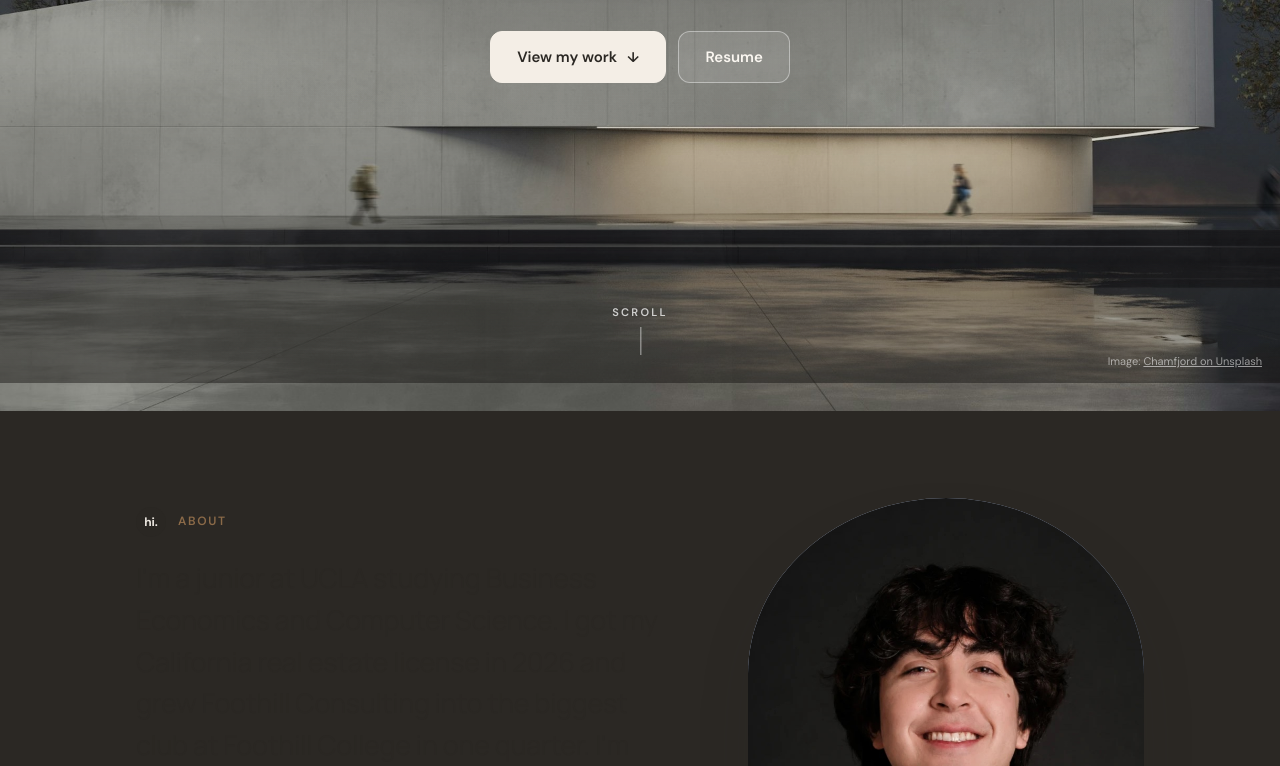
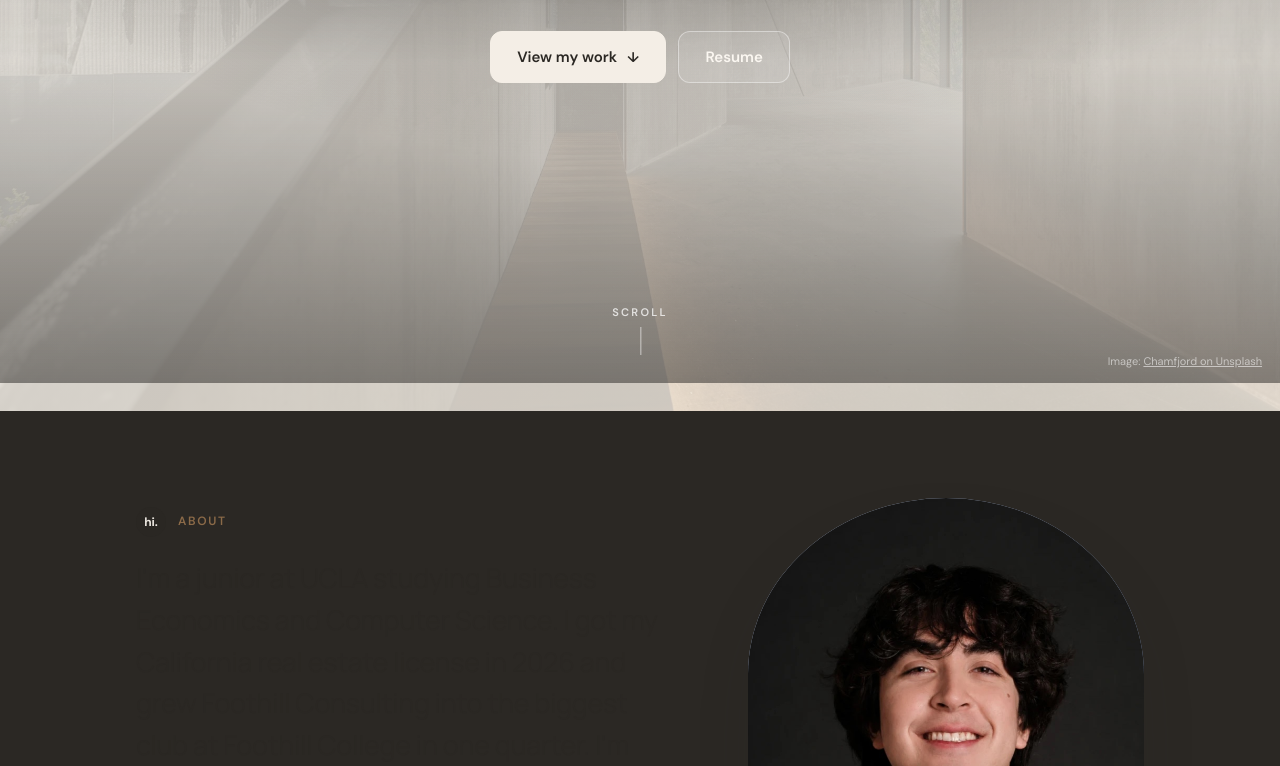
Before and after one commit to colerandell/portfolio, a plain HTML site: page index.html in a window 1280 px wide. Shown: the part 389-1155 px from the top of the page. Drawn offline with Linux system fonts and the light colour scheme.

Commit message:
Different photo behind each section, crossfading on scroll

```diff
--- a/index.html
+++ b/index.html
@@ -13,6 +13,16 @@
 </head>
 <body>
 <div class="blobs" aria-hidden="true"><i></i><i></i><i></i><i></i></div>
+<div class="bg-stack" aria-hidden="true">
+  <div class="bg on" data-for="top-hero" style="background-image:url(img/hero.jpg)"></div>
+  <div class="bg" data-for="about" data-src="img/bg-about.jpg"></div>
+  <div class="bg" data-for="work" data-src="img/bg-work.jpg"></div>
+  <div class="bg" data-for="experience" data-src="img/bg-experience.jpg"></div>
+  <div class="bg" data-for="skills" data-src="img/bg-skills.jpg"></div>
+  <div class="bg" data-for="contact" data-src="img/bg-contact.jpg"></div>
+  <div class="veil"></div>
+</div>
+
 
 <nav>
   <div class="wrap">
@@ -28,7 +38,7 @@
 
 <main id="top">
 
-  <section class="hero-photo">
+  <section class="hero-photo" id="top-hero">
     <div class="hero-bg" aria-hidden="true"></div>
     <div class="wrap hero-inner">
       <h1>Cole <em>Randell</em></h1>
@@ -266,24 +276,28 @@
 </footer>
 
 <script>
-  // One picture for the whole page: the photo stays fixed, and a cream veil fades in
-  // as you leave the hero, then fades back out so the contact section sits on the photo again.
+  // Each section has its own photo. The fixed backdrop crossfades to the photo of
+  // whichever section crosses the middle of the screen, so it flows section to section.
   (function () {
     var root = document.documentElement; root.classList.add("photo-page");
-    var contact = document.getElementById("contact"), ticking = false;
+    var layers = [].slice.call(document.querySelectorAll(".bg-stack .bg"));
+    var sections = layers.map(function (l) { return document.getElementById(l.dataset.for); });
+    var dark = { "top-hero": true, "contact": true }, current = "top-hero", ticking = false;
+    window.addEventListener("load", function () {
+      layers.forEach(function (l) { if (l.dataset.src) l.style.backgroundImage = "url(" + l.dataset.src + ")"; });
+    });
     function update() {
       ticking = false;
-      var vh = window.innerHeight;
-      var v = Math.min(1, Math.max(0, window.scrollY / (vh * 0.75)));
-      if (contact) {
-        var top = contact.getBoundingClientRect().top;
-        v = Math.min(v, Math.max(0, Math.min(1, (top - vh * 0.15) / (vh * 0.6))));
-      }
-      root.style.setProperty("--veil", v.toFixed(3));
+      var mid = window.innerHeight * 0.5, active = current;
+      sections.forEach(function (sec) { if (sec && sec.getBoundingClientRect().top <= mid) active = sec.id; });
+      if (active === current) return;
+      current = active;
+      layers.forEach(function (l) { l.classList.toggle("on", l.dataset.for === active); });
+      root.classList.toggle("veil-on", !dark[active]);
     }
     window.addEventListener("scroll", function () { if (!ticking) { ticking = true; requestAnimationFrame(update); } }, { passive: true });
     window.addEventListener("resize", update);
-    update();
+    current = ""; update();
   })();
 </script>
 <script src="https://cdn.jsdelivr.net/npm/lenis@1.1.13/dist/lenis.min.js"></script>
--- a/style.css
+++ b/style.css
@@ -488,3 +488,22 @@ html { background: #2b2824; }
 .photo-page .night::before, .photo-page .night::after { display: none; }
 .photo-page footer { background: rgba(22, 20, 17, 0.82); }
 .hero-photo .btn .arr { width: auto; height: auto; background: none; color: inherit; }
+
+/* ===== A different photo behind each section, crossfading as you scroll (index) ===== */
+.photo-page .blobs { display: none; }
+.bg-stack { position: fixed; inset: 0; z-index: -1; background: #2b2824; pointer-events: none; }
+.bg-stack .bg {
+  position: absolute; inset: 0; opacity: 0;
+  background: #2b2824 center / cover no-repeat;
+  transition: opacity 1.4s var(--ease);
+}
+.bg-stack .bg[data-for="top-hero"] { background-position: center 62%; }
+.bg-stack .bg.on { opacity: 1; }
+.bg-stack .veil {
+  position: absolute; inset: 0; opacity: 0;
+  background: linear-gradient(180deg, rgba(242, 238, 232, 0.84) 0%, rgba(233, 227, 218, 0.88) 100%);
+  transition: opacity 1.2s var(--ease);
+}
+.veil-on .bg-stack .veil { opacity: 1; }
+.photo-page .hero-bg { background: linear-gradient(180deg, rgba(18, 16, 14, 0.5) 0%, rgba(18, 16, 14, 0.15) 38%, rgba(18, 16, 14, 0.05) 60%, rgba(18, 16, 14, 0.45) 100%); }
+@media (prefers-reduced-motion: reduce) { .bg-stack .bg, .bg-stack .veil { transition: none; } }
```
